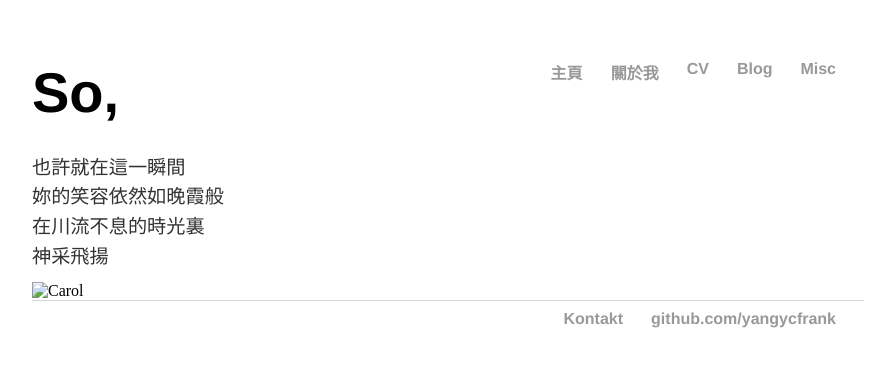
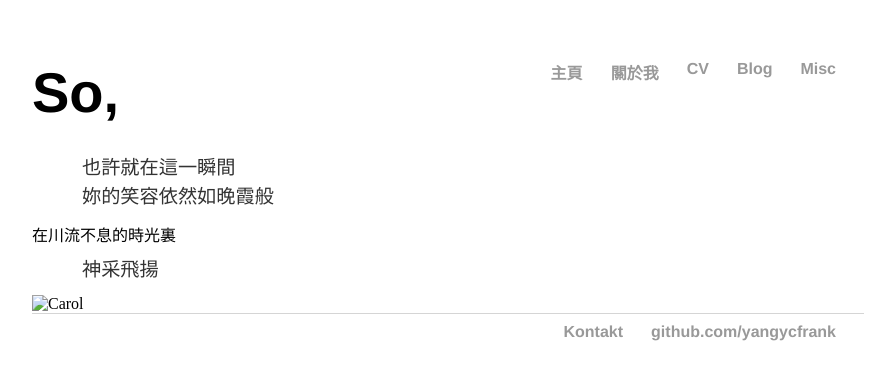
Before and after one commit to yangycfrank/yangycfrank.github.io, a Jekyll site: the page blog/index.html, which Jekyll copies as it is, in a window 1280 px wide. Shown: the top 380 px of the page, without its empty margins (192-1087 px from the left). Built offline with Jekyll 4.4.1, drawn with Linux system fonts in a browser that asks for light colours.

Commit message:
Update index.html

```diff
--- a/blog/index.html
+++ b/blog/index.html
@@ -7,6 +7,11 @@
 		<link rel="stylesheet" type="text/css" href="/css/main.css">
 		<!-- link to the tab icon -->
 		<link rel="icon" type="image/png" href="images/yyc.jpg" />
+		<style>
+			p {
+    				text-indent: 50px;
+			}
+		</style>
 	</head>
 	<body>
 		<nav>
@@ -27,9 +32,9 @@
         		<h1>So,    </h1>
 
 				<p class = "small">也許就在這一瞬間<br></p>
-		        	<p class = "small" style="text-index: 20px">妳的笑容依然如晚霞般<br></p>
-				<p class = "small" style="text-index: 40px">在川流不息的時光裏<br></p>
-    				<p class = "small" style="text-index: 60px">神采飛揚</p>
+		        	<p class = "small">妳的笑容依然如晚霞般<br></p>
+				<p class = "small"></p>在川流不息的時光裏<br></p>
+    				<p class = "small">神采飛揚</p>
 
 				<!now try some image...>
 
```
